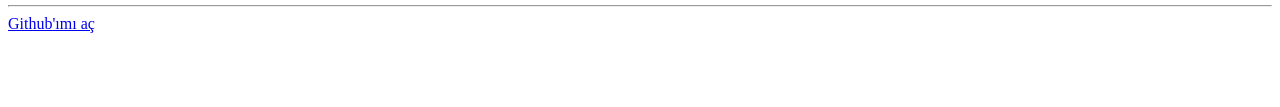
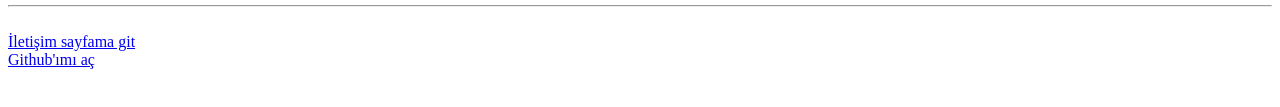
Before and after one commit to kilicnimet/html, a plain HTML site: page index.html in a window 1280 px wide. Shown: the part 2760-2867 px from the top of the page. Before the commit the page ends 2801 px from the top, so only its background shows below. Drawn offline with Linux system fonts and the light colour scheme.

Commit message:
linkler eklendi

```diff
--- a/index.html
+++ b/index.html
@@ -181,14 +181,16 @@
 
 
 
-
+<br>
 <!--  sayfa dışı bağlantılar  -->
-<a href="https://github.com/kilicnimet/" target="_blank">Github'ımı aç</a>
+<a href="iletisim.html">İletişim sayfama git</a>
+<br>
 
 <!--  diğer siteler -->
-
+<a href="https://github.com/kilicnimet/" target="_blank">Github'ımı aç</a>
+<br>
 <!--  maile yönlendir  -->
-
+<br>
 <!--  telefon et  -->
-
+<br>
 <!-- html altıncı video bitiş -->
```
